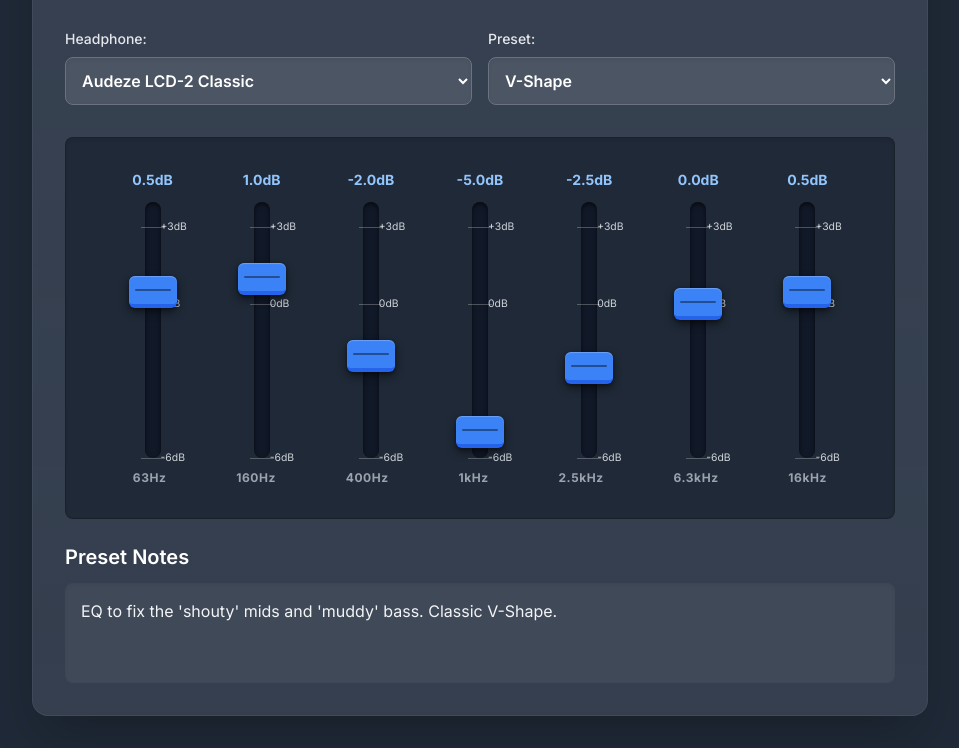
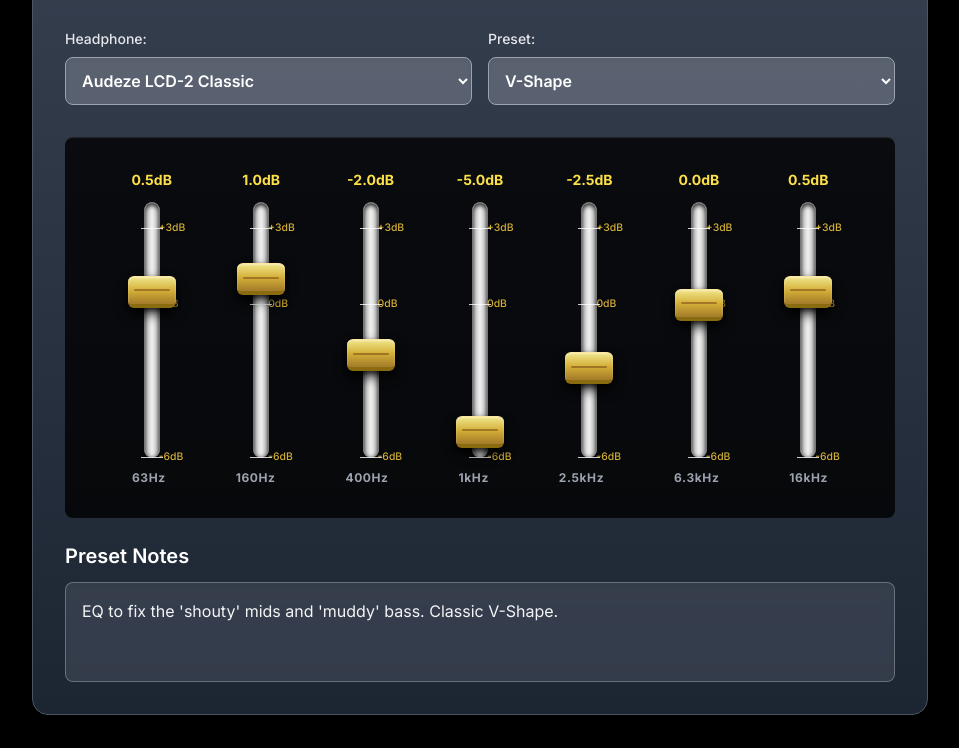
Before and after one commit to MSxADA/Headphone-EQ, a plain HTML site: page index.html in a window 1280 px wide. Shown: the part 149-897 px from the top of the page, without its empty margins (160-1119 px from the left). Drawn offline with nearby package versions, Linux system fonts and the light colour scheme.

Commit message:
Refactor index.html for design enhancements
Updated styles and layout for improved aesthetics and functionality.

```diff
--- a/index.html
+++ b/index.html
@@ -5,43 +5,56 @@
     <meta name="viewport" content="width=device-width, initial-scale=1.0">
     <title>Headphone EQ Library</title>
 
-    <!-- Load Tailwind CSS -->
-    <script src="https://cdn.tailwindcss.com"></script>
+    <!-- Load Tailwind CSS --><script src="https://cdn.tailwindcss.com"></script>
 
-    <!-- Use Inter font -->
-    <link href="https://fonts.googleapis.com/css2?family=Inter:wght@400;500;600;700;800&display=swap" rel="stylesheet">
+    <!-- Use Inter font --><link href="https://fonts.googleapis.com/css2?family=Inter:wght@400;500;600;700;800&display=swap" rel="stylesheet">
     <style>
         body {
             font-family: 'Inter', sans-serif;
-            background-color: #1f2937; /* Brighter: bg-gray-800 */
-            color: #f3f4f6; /* text-gray-100 */
+            /* Deep Black background for contrast */
+            background-color: #000000;
+            color: #f1f5f9; /* text-slate-100 for general text */
         }
-        /* Custom scrollbar for a sleeker look */
+
+        /* Custom scrollbar with metallic gold thumb */
         ::-webkit-scrollbar {
             width: 8px;
         }
         ::-webkit-scrollbar-track {
-            background: #374151; /* bg-gray-700 */
+            background: #1a1a1a; /* Darker track */
         }
         ::-webkit-scrollbar-thumb {
-            background: #3b82f6; /* bg-blue-500 */
+            background: #d4af37; /* Metallic Gold */
             border-radius: 4px;
         }
         ::-webkit-scrollbar-thumb:hover {
-            background: #60a5fa; /* bg-blue-400 */
+            background: #e6cb68; /* Lighter gold on hover */
         }
 
         /* 3D inset shadow for the slider track */
         .slider-track {
-            box-shadow: inset 0 2px 4px rgba(0,0,0,0.6);
+            box-shadow: inset 0 2px 5px rgba(0,0,0,0.9);
             position: relative; /* Needed for absolute positioning of markers */
+            /* Brushed silver background for the track itself */
+            background-color: #bfbfbf;
+            background-image: linear-gradient(to right, #ccc 0%, #eee 50%, #ccc 100%);
+            border: 1px solid #777; /* Subtle border */
         }
 
-        /* 3D styling for the fader knob */
+        /* 3D styling for the fader knob - Metallic Gold */
         .fader-knob {
             transition: bottom 0.3s ease-in-out;
-            box-shadow: 0 4px 8px rgba(0,0,0,0.5), 0 1px 3px rgba(0,0,0,0.3), inset 0 1px 1px rgba(255,255,255,0.25);
-            border-bottom-width: 4px; /* This border-bottom gives it a "bottom edge" */
+            /* More pronounced 3D shadow */
+            box-shadow: 0 6px 12px rgba(0,0,0,0.8), 0 2px 4px rgba(0,0,0,0.5), inset 0 1px 2px rgba(255,255,255,0.4);
+            /* Metallic gold gradient */
+            background: linear-gradient(to bottom, #f0e68c 0%, #d4af37 50%, #a27a2a 100%);
+            /* Gold borders for top highlight and bottom shadow */
+            border-top: 1px solid #ffe6a0;
+            border-bottom: 4px solid #8b6b10;
+            cursor: grab;
+        }
+        .fader-knob:active {
+            cursor: grabbing;
         }
 
         /* EQ Marker Styles */
@@ -50,19 +63,23 @@
             left: 0;
             right: 0;
             height: 1px; /* Line thickness */
-            background-color: rgba(255, 255, 255, 0.25); /* Brighter line */
+            /* Brighter white line for markers */
+            background-color: rgba(255, 255, 255, 0.8);
             z-index: 0; /* Ensure it's behind the fader */
         }
         .eq-marker-label {
             position: absolute;
             left: -20px; /* Position to the left of the track */
             font-size: 0.65rem; /* Smaller font */
-            color: #d1d5db; /* Brighter: gray-300 */
+            color: #d4af37; /* Metallic Gold for labels */
             width: 20px; /* Space for the label */
             text-align: right;
             line-height: 1; /* Adjust line height for better alignment */
             transform: translateY(-50%); /* Center vertically */
+            font-weight: 500;
+            text-shadow: 0 0 3px rgba(0,0,0,0.5); /* Subtle drop shadow */
         }
+
         /* Extend the marker line slightly outside the track */
         .eq-marker::before {
             content: '';
@@ -85,47 +102,34 @@
             right: -20px; /* Position to the right */
             text-align: left;
         }
-        .eq-marker-label.right::before {
-             content: '';
-            position: absolute;
-            left: -4px; /* Extend to the left from the label, connecting to the line */
-            width: 4px;
-            height: 100%;
-            background-color: inherit;
-        }
+        /* No need for ::before on label.right, as the line already extends */
     </style>
 </head>
 <body class="min-h-screen p-4 md:p-8 flex items-center justify-center">
 
-    <div class="w-full max-w-4xl bg-gradient-to-b from-gray-700 to-gray-700/90 shadow-2xl rounded-2xl p-6 md:p-8 border border-gray-600/50">
+    <!-- Main container card with brushed silver and gold accents --><div class="w-full max-w-4xl bg-gradient-to-b from-gray-700 to-gray-800/90 shadow-2xl rounded-2xl p-6 md:p-8 border border-gray-600">
 
-        <!-- Header -->
-        <header class="mb-8 pb-4 border-b border-gray-600">
-            <h1 class="text-3xl font-extrabold text-white text-center tracking-tight">HEADPHONE EQ LIBRARY</h1>
-            <p class="text-center text-blue-300 mt-1 font-medium">Cambridge CXN100 Preset Visualizer</p>
+        <!-- Header --><header class="mb-8 pb-4 border-b border-gray-600">
+            <!-- Metallic Gold text for "color pop" --><h1 class="text-3xl font-extrabold text-center tracking-tight bg-gradient-to-r from-yellow-300 to-amber-500 bg-clip-text text-transparent">HEADPHONE EQ LIBRARY</h1>
+            <p class="text-center text-gray-300 mt-1 font-medium">Cambridge CXN100 Preset Visualizer</p>
         </header>
 
-        <!-- Controls -->
-        <div class="flex flex-col md:flex-row gap-4 mb-8">
+        <!-- Controls --><div class="flex flex-col md:flex-row gap-4 mb-8">
             <div class="flex-1">
                 <label for="headphone-select" class="block text-sm font-medium text-gray-200 mb-2">Headphone:</label>
-                <select id="headphone-select" class="w-full p-3 bg-gray-600 border border-gray-500 rounded-lg text-white font-semibold focus:ring-2 focus:ring-blue-500 focus:border-blue-500 transition shadow-inner">
-                    <!-- Options will be populated by JS -->
-                </select>
+                <!-- Brushed silver look for select --><select id="headphone-select" class="w-full p-3 bg-gray-500/70 border border-gray-400 rounded-lg text-white font-semibold focus:ring-2 focus:ring-yellow-500 focus:border-yellow-500 transition shadow-inner">
+                    <!-- Options will be populated by JS --></select>
             </div>
             <div class="flex-1">
                 <label for="preset-select" class="block text-sm font-medium text-gray-200 mb-2">Preset:</label>
-                <select id="preset-select" class="w-full p-3 bg-gray-600 border border-gray-500 rounded-lg text-white font-semibold focus:ring-2 focus:ring-blue-500 focus:border-blue-500 transition shadow-inner">
-                    <!-- Options will be populated by JS -->
-                </select>
+                <select id="preset-select" class="w-full p-3 bg-gray-500/70 border border-gray-400 rounded-lg text-white font-semibold focus:ring-2 focus:ring-yellow-500 focus:border-yellow-500 transition shadow-inner">
+                    <!-- Options will be populated by JS --></select>
             </div>
         </div>
 
-        <!-- 3D Visualizer -->
-        <div class="bg-gray-800 p-6 md:p-8 rounded-lg mb-6 shadow-inner border border-black/20">
+        <!-- 3D Visualizer - Sunken appearance with deep black interior --><div class="bg-black/80 p-6 md:p-8 rounded-lg mb-6 shadow-inner-2xl border-t border-white/10">
             <div class="flex justify-around items-end h-72" id="visualizer-container">
-                <!-- 7 EQ bands will be generated by JS -->
-            </div>
+                <!-- 7 EQ bands will be generated by JS --></div>
             <div class="flex justify-around text-xs text-gray-400 font-bold mt-3 tracking-wider">
                 <span class="w-1/7 text-center">63Hz</span>
                 <span class="w-1/7 text-center">160Hz</span>
@@ -137,10 +141,9 @@
             </div>
         </div>
 
-        <!-- Preset Notes -->
-        <div>
+        <!-- Preset Notes - Frosted Glass effect --><div>
             <h2 class="text-xl font-semibold text-white mb-3">Preset Notes</h2>
-            <div class="bg-gray-600/50 shadow-inner p-4 rounded-lg min-h-[100px] text-gray-100 text-base" id="preset-description">
+            <!-- Adjusted glassmorphism for a brighter silver-ish look --><div class="bg-gray-500/30 backdrop-blur-sm shadow-inner p-4 rounded-lg min-h-[100px] text-gray-100 text-base border border-gray-400/50" id="preset-description">
                 Select a headphone and preset to see the notes.
             </div>
         </div>
@@ -238,9 +241,41 @@
                         values: [3, 2, 0, -5, -4, -1, -1],
                         description: "All about that bass line. Heavy boost on Sliders 1 & 2, with the mids and treble pulled way back."
                     }
+                },
+                "Reference Curves": {
+                    "Harman (Olive-Welti)": {
+                        values: [1.5, 0.5, -1, -3, 0, 1.5, 2],
+                        description: "Target: Harman (Olive-Welti). Boosts sub-bass and air, and fixes the 'shouty' 1kHz region for a more conventional, v-shaped sound."
+                    },
+                    "Diffuse Field (DF)": {
+                        values: [-3, -2, 0, -1, 1, 2, 3],
+                        description: "Target: Diffuse Field (DF). A bright, 'analytical' curve. Cuts the warm bass and boosts the upper-mids and treble significantly."
+                    },
+                    "Free Field (FF)": {
+                        values: [-2, -1, 0, -1, 0.5, 1, 1.5],
+                        description: "Target: Free Field (FF). A bright-neutral curve. Cuts bass and gently lifts the treble, aiming for a 'flat in an open space' sound."
+                    },
+                    "Sonarworks (SoundID)": {
+                        values: [0.5, 0, -1, -3, -1, 0, 1],
+                        description: "Target: Sonarworks (SoundID). A 'studio neutral' curve, similar to Harman but often with a less aggressive bass boost and smoother treble."
+                    },
+                    "Crinnacle IEF Neutral": {
+                        values: [-1, -1, -1, -3, -1, 0, 0],
+                        description: "Target: Crinnacle IEF Neutral. A 'neutral-warm' target. Tames the shouty mids and smooths the treble for a balanced sound."
+                    },
+                    "Moondrop VDSF": {
+                        values: [1, 0, -1, -4, -1, 1, 1.5],
+                        description: "Target: Moondrop VDSF. A modern target similar to Harman. Aims for a natural, v-shaped sound by taming the 1kHz shout."
+                    }
                 }
             },
             "Hifiman Arya Stealth": {
+                "My Custom EQ": {
+                    "Default Correction": {
+                        values: [2, 1, 0.5, 0.5, 0.5, -2, -1],
+                        description: "A balanced 'correction' preset. Adds missing bass punch and body, brings vocals forward, and tames the bright, fatiguing treble."
+                    }
+                },
                 "Listening Styles": {
                     "Fuller Bass & Warmth": {
                         values: [3, 2, 1, 0, 0, -3, -2],
@@ -320,15 +355,39 @@
                         values: [4, 2.5, 1, 0, 0, -3, -2],
                         description: "All about the bass line. A heavy, warm, and smooth sound with deeply recessed treble."
                     }
+                },
+                "Reference Curves": {
+                    "Harman (Olive-Welti)": {
+                        values: [3, 2, 1, 1, 0.5, -2, -1],
+                        description: "Target: Harman (Olive-Welti). Fixes the Arya's lean sound by adding bass, bringing mids forward, and taming the bright treble."
+                    },
+                    "Diffuse Field (DF)": {
+                        values: [-1, -1, 0, 0.5, 1, 1, 0],
+                        description: "Target: Diffuse Field (DF). A very bright, 'analytical' curve. This preset removes bass to emphasize the Arya's already-bright signature."
+                    },
+                    "Free Field (FF)": {
+                        values: [-1, 0, 0, 0.5, 0.5, 0, 0],
+                        description: "Target: Free Field (FF). A bright-neutral curve. Aims for an 'open space' sound, which is close to the Arya's default tuning but leaner."
+                    },
+                    "Sonarworks (SoundID)": {
+                        values: [2, 1, 0.5, 0.5, 0, -1, -1],
+                        description: "Target: Sonarworks (SoundID). A 'studio neutral' curve. Adds body, balances the mids, and smooths the treble for accurate monitoring."
+                    },
+                    "Crinnacle IEF Neutral": {
+                        values: [1.5, 1, 0.5, 0.5, 0, -1.5, -1],
+                        description: "Target: Crinnacle IEF Neutral. A 'neutral-warm' target. Adds body and tames the treble for a more balanced, natural sound."
+                    },
+                    "Moondrop VDSF": {
+                        values: [2.5, 1.5, 1, 1, 0.5, -2, -1],
+                        description: "Target: Moondrop VDSF. A modern target similar to Harman. Adds bass warmth, balances the mids, and cuts treble for a 'natural' sound."
+                    }
                 }
             }
         };
 
         // --- UI STYLING ---
-        // Brighter, unified color scheme
-        const faderColor = 'bg-blue-500';
-        const faderBorderColor = 'border-blue-600';
-        const valueTextColor = 'text-blue-300';
+        // Vibrant color for the value labels
+        const valueTextColor = 'text-yellow-300'; // Metallic gold for labels
 
         // --- DOM ELEMENTS ---
         const headphoneSelect = document.getElementById('headphone-select');
@@ -351,12 +410,14 @@
 
                 // Value label (e.g., "+3.0dB")
                 const valueLabel = document.createElement('div');
+                // Set class with the vibrant color
                 valueLabel.className = `bar-value text-sm font-bold mb-2 h-6 ${valueTextColor}`;
                 valueLabel.innerText = '0.0dB';
 
                 // Slider Track (the inset "slot")
                 const track = document.createElement('div');
-                track.className = 'relative w-4 h-64 bg-gray-900 rounded-full slider-track';
+                // Updated to brushed silver background
+                track.className = 'relative w-4 h-64 rounded-full slider-track';
 
                 // Add Markers to the track
                 const addMarker = (dbValue, labelText, isRight = false) => {
@@ -380,13 +441,14 @@
 
                 // Slider Handle (the 3D "fader")
                 const sliderHandle = document.createElement('div');
-                sliderHandle.className = `bar-slider fader-knob absolute w-12 h-8 rounded-md ${faderColor} ${faderBorderColor}`;
+                // Updated to metallic gold gradient
+                sliderHandle.className = `bar-slider fader-knob absolute w-12 h-8 rounded-md`;
                 sliderHandle.style.left = '50%';
                 sliderHandle.style.transform = 'translateX(-50%)';
 
-                // Small line on the fader knob
+                // Small line on the fader knob, with a more integrated color (deep gold)
                 const faderLine = document.createElement('div');
-                faderLine.className = 'w-3/4 h-0.5 bg-black/40 absolute top-1/2 left-1/2 -translate-x-1/2 -translate-y-1/2 rounded-full';
+                faderLine.className = 'w-3/4 h-0.5 bg-yellow-900/50 absolute top-1/2 left-1/2 -translate-x-1/2 -translate-y-1/2 rounded-full';
 
                 sliderHandle.appendChild(faderLine);
                 track.appendChild(sliderHandle);
@@ -477,7 +539,7 @@
 
                 // Update the label
                 valueLabels[i].innerText = `${cleanValue.toFixed(1)}dB`;
-                valueLabels[i].style.color = valueTextColor;
+                // The color is now set by the class, so no need to change it here
 
                 // Calculate the position
                 const valuePercent = (cleanValue - minDb) / totalRange;
```
